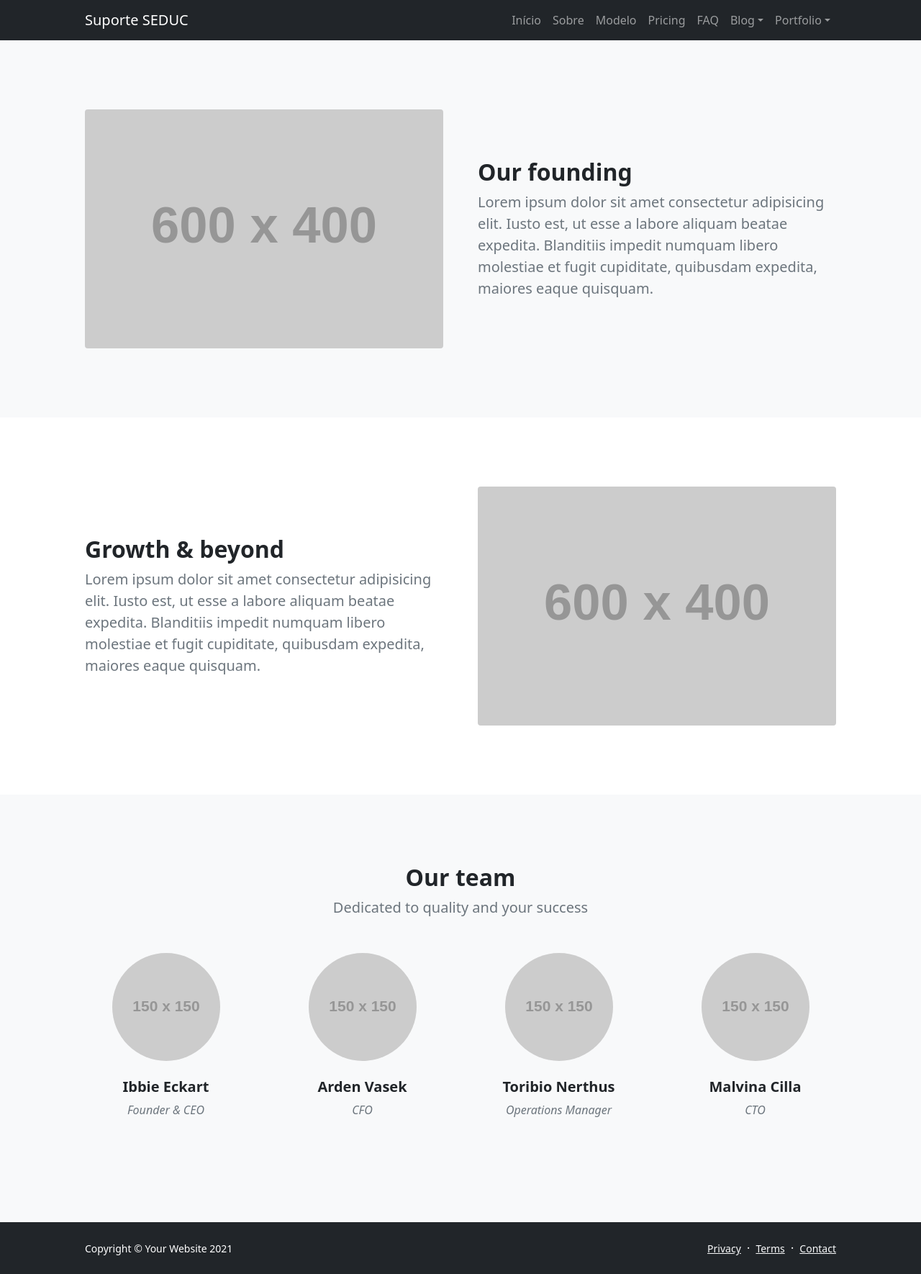
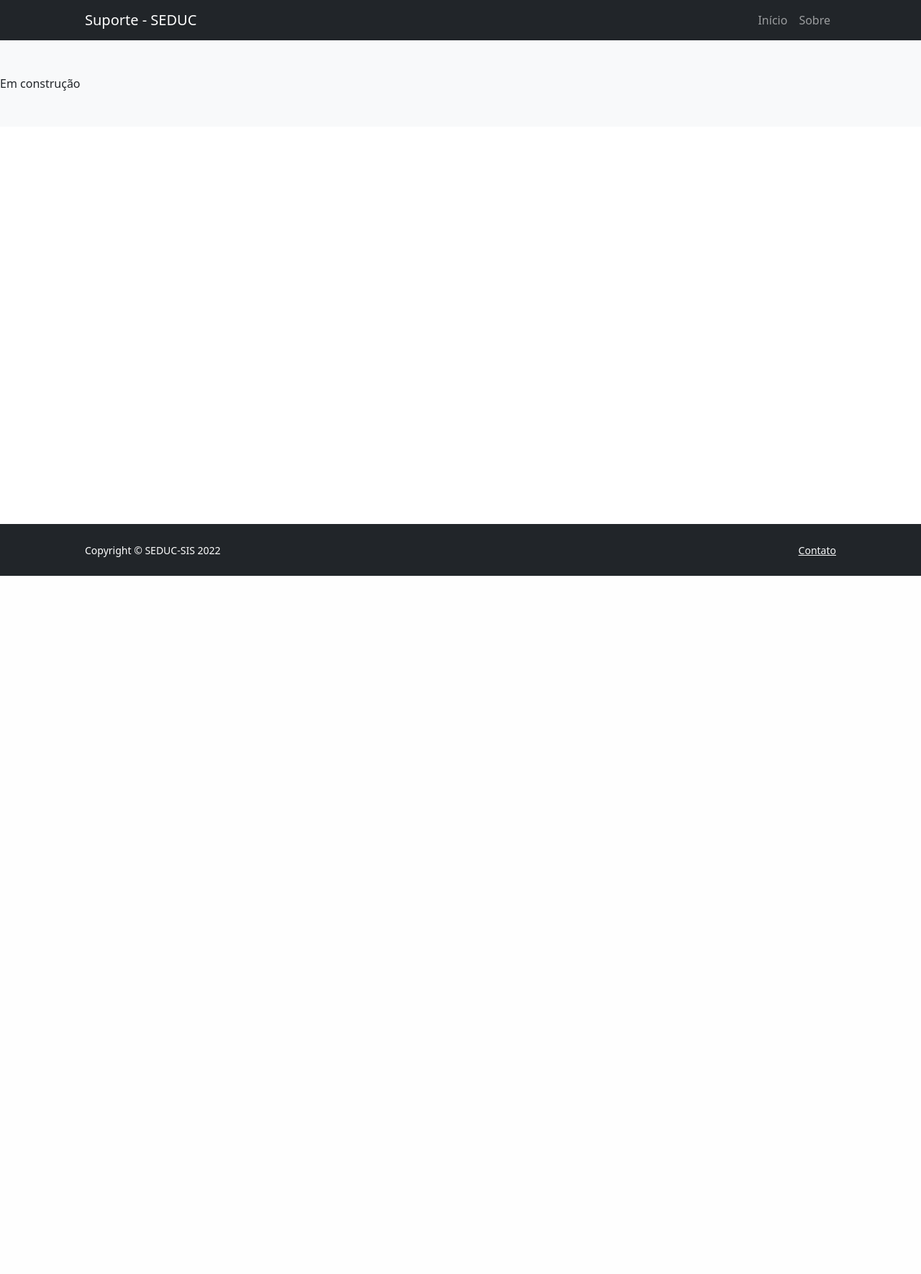
Before and after one commit to jeandrei/suporteseduc, a PHP site: page /suporteseduc/index.php?p=about in a window 1280 px wide. Shown: the whole page at 72% size. After the commit the page ends 800 px from the top, so only its background shows below. Run offline with PHP 8.4, Linux system fonts and the light colour scheme; grey boxes labelled with a size stand in for pictures from a placeholder-image service; some libraries are stand-ins or nearby versions.

Commit message:
atualizacao

```diff
--- a/suporteseduc/footer.php
+++ b/suporteseduc/footer.php
@@ -4,13 +4,9 @@
 <footer class="bg-dark py-4 mt-auto">
 	<div class="container px-5">
 		<div class="row align-items-center justify-content-between flex-column flex-sm-row">
-			<div class="col-auto"><div class="small m-0 text-white">Copyright &copy; Your Website 2021</div></div>
+			<div class="col-auto"><div class="small m-0 text-white">Copyright &copy; SEDUC-SIS <?php echo date("Y");?></div></div>
 			<div class="col-auto">
-				<a class="link-light small" href="#!">Privacy</a>
-				<span class="text-white mx-1">&middot;</span>
-				<a class="link-light small" href="#!">Terms</a>
-				<span class="text-white mx-1">&middot;</span>
-				<a class="link-light small" href="#!">Contact</a>
+				<a class="link-light small" href="#!">Contato</a>
 			</div>
 		</div>
 	</div>
--- a/suporteseduc/head.php
+++ b/suporteseduc/head.php
@@ -5,7 +5,7 @@
         <meta name="viewport" content="width=device-width, initial-scale=1, shrink-to-fit=no" />
         <meta name="description" content="" />
         <meta name="author" content="" />
-        <title>Modern Business - Start Bootstrap Template</title>
+        <title>Suporte - SEDUC</title>
         <!-- Favicon-->
         <link rel="icon" type="image/x-icon" href="assets/favicon.ico" />
         <!-- Bootstrap icons-->
--- a/suporteseduc/header.php
+++ b/suporteseduc/header.php
@@ -4,7 +4,7 @@
         <div class="row gx-5 align-items-center justify-content-center">
             <div class="col-lg-8 col-xl-7 col-xxl-6">
                 <div class="my-5 text-center text-xl-start">
-                    <h1 class="display-5 fw-bolder text-white mb-2">Portal de Suporte aos Sistema da Secretaria de Educação de Penha/SC</h1>
+                    <h1 class="display-5 fw-bolder text-white mb-2">Portal de Suporte aos Sistemas da Secretaria de Educação de Penha/SC</h1>
                     <p class="lead fw-normal text-white-50 mb-4">Consulte tutoriais, encontre conteúdos informativos, assista vídeos e solicite ajuda através do portal do Suporte!</p>
                     <div class="d-grid gap-3 d-sm-flex justify-content-sm-center justify-content-xl-start">
                         <a class="btn btn-primary btn-lg px-4 me-sm-3" href="#features">Precisando de Ajuda?</a>
--- a/suporteseduc/menu.php
+++ b/suporteseduc/menu.php
@@ -3,29 +3,19 @@
 		<!-- Navigation-->
 		<nav class="navbar navbar-expand-lg navbar-dark bg-dark">
 					<div class="container px-5">
-						<a class="navbar-brand" href="index.php">Suporte SEDUC</a>
+						<a class="navbar-brand" href="index.php">Suporte - SEDUC</a>
 						<button class="navbar-toggler" type="button" data-bs-toggle="collapse" data-bs-target="#navbarSupportedContent" aria-controls="navbarSupportedContent" aria-expanded="false" aria-label="Toggle navigation"><span class="navbar-toggler-icon"></span></button>
 						<div class="collapse navbar-collapse" id="navbarSupportedContent">
 							<ul class="navbar-nav ms-auto mb-2 mb-lg-0">
 								<li class="nav-item"><a class="nav-link" href="index.php">Início</a></li>
 								<li class="nav-item"><a class="nav-link" href="index.php?p=about">Sobre</a></li>
-								<li class="nav-item"><a class="nav-link" href="index.php?p=modelo_pagina">Modelo</a></li>
-								<li class="nav-item"><a class="nav-link" href="pricing.html">Pricing</a></li>
-								<li class="nav-item"><a class="nav-link" href="faq.html">FAQ</a></li>
-								<li class="nav-item dropdown">
+								<!-- <li class="nav-item dropdown">
 									<a class="nav-link dropdown-toggle" id="navbarDropdownBlog" href="#" role="button" data-bs-toggle="dropdown" aria-expanded="false">Blog</a>
 									<ul class="dropdown-menu dropdown-menu-end" aria-labelledby="navbarDropdownBlog">
 										<li><a class="dropdown-item" href="blog-home.html">Blog Home</a></li>
 										<li><a class="dropdown-item" href="blog-post.html">Blog Post</a></li>
 									</ul>
-								</li>
-								<li class="nav-item dropdown">
-									<a class="nav-link dropdown-toggle" id="navbarDropdownPortfolio" href="#" role="button" data-bs-toggle="dropdown" aria-expanded="false">Portfolio</a>
-									<ul class="dropdown-menu dropdown-menu-end" aria-labelledby="navbarDropdownPortfolio">
-										<li><a class="dropdown-item" href="portfolio-overview.html">Portfolio Overview</a></li>
-										<li><a class="dropdown-item" href="portfolio-item.html">Portfolio Item</a></li>
-									</ul>
-								</li>
+								</li>		 -->
 							</ul>
 						</div>
 					</div>
--- a/suporteseduc/paginas/about.inc.php
+++ b/suporteseduc/paginas/about.inc.php
@@ -1,64 +1,5 @@
 
     <!-- About section one-->
     <section class="py-5 bg-light" id="scroll-target">
-        <div class="container px-5 my-5">
-            <div class="row gx-5 align-items-center">
-                <div class="col-lg-6"><img class="img-fluid rounded mb-5 mb-lg-0" src="https://dummyimage.com/600x400/343a40/6c757d" alt="..." /></div>
-                <div class="col-lg-6">
-                    <h2 class="fw-bolder">Our founding</h2>
-                    <p class="lead fw-normal text-muted mb-0">Lorem ipsum dolor sit amet consectetur adipisicing elit. Iusto est, ut esse a labore aliquam beatae expedita. Blanditiis impedit numquam libero molestiae et fugit cupiditate, quibusdam expedita, maiores eaque quisquam.</p>
-                </div>
-            </div>
-        </div>
+        Em construção
     </section>
-    <!-- About section two-->
-    <section class="py-5">
-        <div class="container px-5 my-5">
-            <div class="row gx-5 align-items-center">
-                <div class="col-lg-6 order-first order-lg-last"><img class="img-fluid rounded mb-5 mb-lg-0" src="https://dummyimage.com/600x400/343a40/6c757d" alt="..." /></div>
-                <div class="col-lg-6">
-                    <h2 class="fw-bolder">Growth &amp; beyond</h2>
-                    <p class="lead fw-normal text-muted mb-0">Lorem ipsum dolor sit amet consectetur adipisicing elit. Iusto est, ut esse a labore aliquam beatae expedita. Blanditiis impedit numquam libero molestiae et fugit cupiditate, quibusdam expedita, maiores eaque quisquam.</p>
-                </div>
-            </div>
-        </div>
-    </section>
-    <!-- Team members section-->
-    <section class="py-5 bg-light">
-        <div class="container px-5 my-5">
-            <div class="text-center">
-                <h2 class="fw-bolder">Our team</h2>
-                <p class="lead fw-normal text-muted mb-5">Dedicated to quality and your success</p>
-            </div>
-            <div class="row gx-5 row-cols-1 row-cols-sm-2 row-cols-xl-4 justify-content-center">
-                <div class="col mb-5 mb-5 mb-xl-0">
-                    <div class="text-center">
-                        <img class="img-fluid rounded-circle mb-4 px-4" src="https://dummyimage.com/150x150/ced4da/6c757d" alt="..." />
-                        <h5 class="fw-bolder">Ibbie Eckart</h5>
-                        <div class="fst-italic text-muted">Founder &amp; CEO</div>
-                    </div>
-                </div>
-                <div class="col mb-5 mb-5 mb-xl-0">
-                    <div class="text-center">
-                        <img class="img-fluid rounded-circle mb-4 px-4" src="https://dummyimage.com/150x150/ced4da/6c757d" alt="..." />
-                        <h5 class="fw-bolder">Arden Vasek</h5>
-                        <div class="fst-italic text-muted">CFO</div>
-                    </div>
-                </div>
-                <div class="col mb-5 mb-5 mb-sm-0">
-                    <div class="text-center">
-                        <img class="img-fluid rounded-circle mb-4 px-4" src="https://dummyimage.com/150x150/ced4da/6c757d" alt="..." />
-                        <h5 class="fw-bolder">Toribio Nerthus</h5>
-                        <div class="fst-italic text-muted">Operations Manager</div>
-                    </div>
-                </div>
-                <div class="col mb-5">
-                    <div class="text-center">
-                        <img class="img-fluid rounded-circle mb-4 px-4" src="https://dummyimage.com/150x150/ced4da/6c757d" alt="..." />
-                        <h5 class="fw-bolder">Malvina Cilla</h5>
-                        <div class="fst-italic text-muted">CTO</div>
-                    </div>
-                </div>
-            </div>
-        </div>
-    </section>
```
Also changed, not shown: suporteseduc/paginas/about.bkp.inc.php (added, +64 -0 lines), suporteseduc/paginas/acervoBetha.inc.php (+8 -0 lines), suporteseduc/paginas/home.inc.php (+5 -5 lines), suporteseduc/img/seducsis.jpeg (added).
